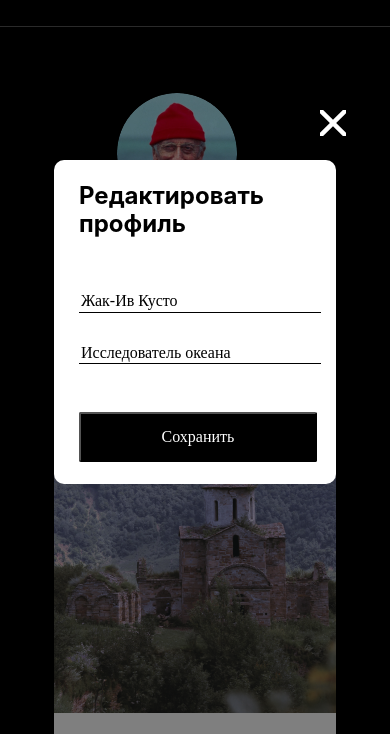
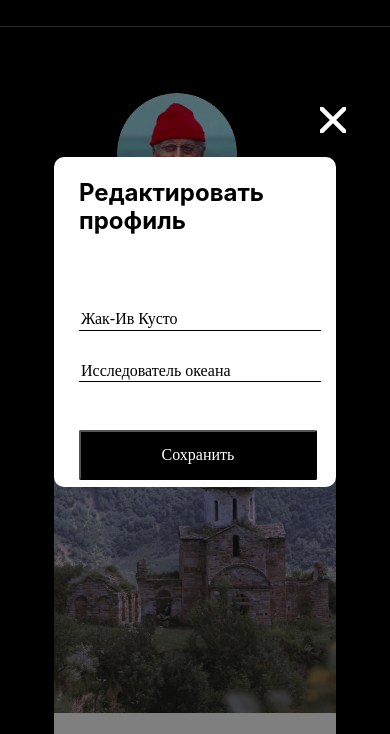
Before and after one commit to twity007/mesto, a plain HTML site: page index.html in a window 390 px wide. Both pictures are taken after a click on the button 287 px from the left and 358 px from the top of the page. Shown: the part 100-834 px from the top of the page. Drawn offline with Linux system fonts and the light colour scheme.

Commit message:
исправить синт.ошибки

```diff
--- a/blocks/popup/__input-name/popup__input-name.css
+++ b/blocks/popup/__input-name/popup__input-name.css
@@ -4,14 +4,12 @@
     border-left: 0;
     border-top: 0;
     width: 358px;
-    margin-top: 30px;
-}
-.popup__input-name {
     margin-top: 54px;
 }
 
 @media screen and (max-width: 500px) {
     .popup__input-name {
         max-width: 238px;
+        margin-top: 75px;
     }
 }
```
Also changed, not shown: 2 other files.
